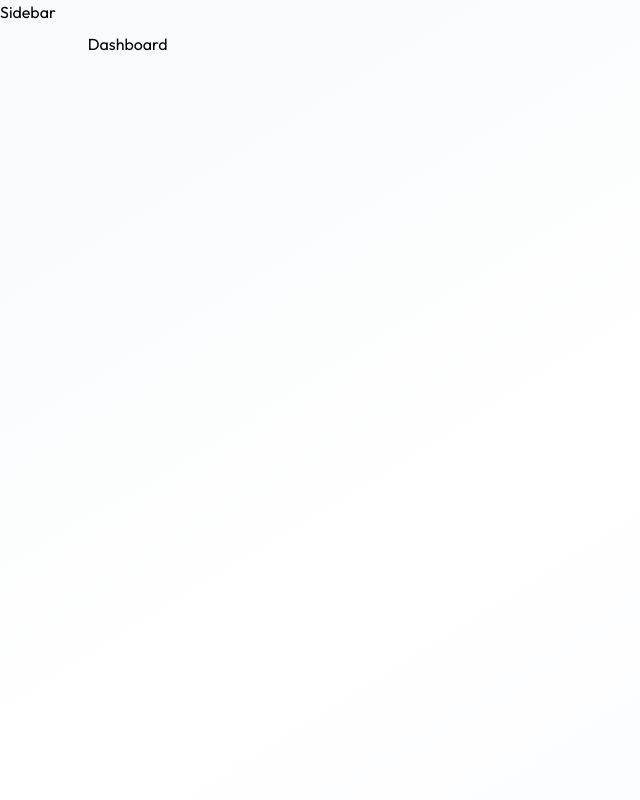
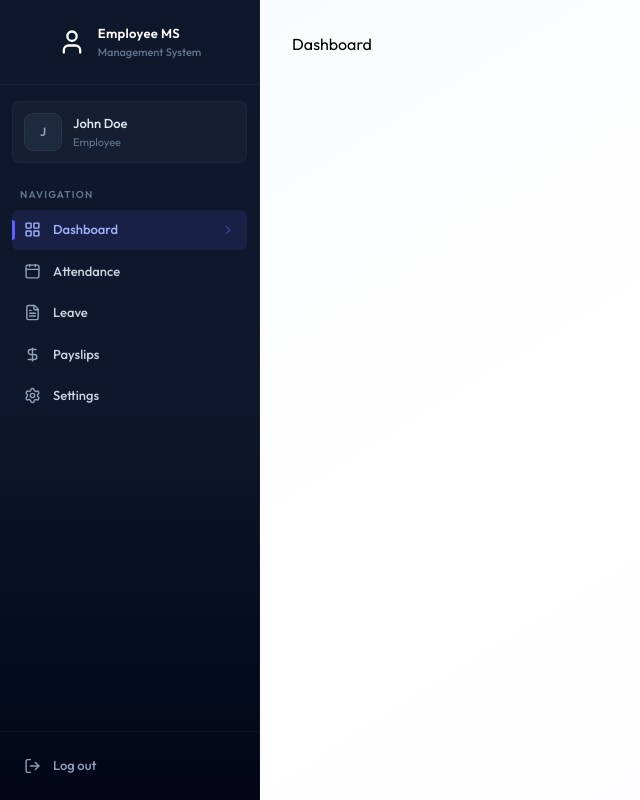
Before and after one commit to rinku-15/EMS, a React (Vite) app in the folder client/: page /dashboard in a window 1280 px wide. Shown: the whole page, without its empty margins (0-640 px from the left). Built offline with nearby package versions, Linux system fonts and the light colour scheme.

Commit message:
sidebar ui completed

```diff
--- /dev/null
+++ b/client/src/components/Sidebar.jsx
@@ -0,0 +1,135 @@
+import React, { useEffect, useState } from 'react'
+import { Link, useLocation } from 'react-router-dom'
+import { dummyProfileData } from '../assets/assets'
+import { CalendarIcon, ChevronRightIcon, DollarSignIcon, FileTextIcon, LayoutGridIcon, LogOutIcon, MenuIcon, SettingsIcon, UserIcon, XIcon } from 'lucide-react'
+
+export const Sidebar = () => {
+
+    const {pathname} = useLocation()
+    const [userName, setUserName] = useState('')
+    const [mobileOpen, setMobileOpen] = useState(false)
+
+    useEffect(() => {
+        setUserName(dummyProfileData.firstName + " " + dummyProfileData.lastName)
+    }, [])
+
+    // close mobile sidebar on route change
+
+    useEffect(() => {
+        setMobileOpen(false)
+    }, [pathname])
+
+    const role = "" || "EMPLOYEE";
+    const navItems = [
+        {name: "Dashboard", href: "/dashboard", icon: LayoutGridIcon},
+        role === "ADMIN" ?
+        {name: "Employees", href: "/employees", icon: UserIcon}:
+        {name: "Attendance", href: "/attendance", icon: CalendarIcon},
+        {name: "Leave", href: "/leave", icon: FileTextIcon},
+        {name: "Payslips", href: "/payslips", icon: DollarSignIcon},
+        {name: "Settings", href: "/settings", icon: SettingsIcon}
+    ]
+
+    const handleLogout = () => {
+        window.location.href = '/login'
+    }
+
+
+    const sidebarContent = (
+        <>
+        {/* Brand header */}
+        <div className='px-5 pt-6  pb-6 border-b border-white/6'>
+            <div className='flex items-center justify-center'>
+                <div className='flex items-center gap-3'>
+                    <UserIcon className='text-white size-7' />
+                    <div>
+                    <p className='font-semibold text-[13px] text-white tracking-wide'>Employee MS</p>
+                    <p className='text-[11px] text-slate-500 font-medium'>Management System</p>
+                    </div>
+
+                </div>
+                {/* close menu on mobile */}
+                <button onClick={() => setMobileOpen(false)} className='lg:hidden text-slate-400 hover:text-white p-1'>
+                    <XIcon size={20} />
+                </button>
+
+
+            </div>
+        </div>
+
+        {/* User profile card */}
+        {userName && (
+            <div className='mx-3 mt-4 mb-1 p-3 rounded-lg bg-white/3 border border-white/4'>
+                <div className='flex items-center gap-3'>
+                    <div className='w-9 h-9 rounded-lg bg-slate-800 flex items-center justify-center ring-1 ring-white/10 shrink-0'>
+                   <span className='text-slate-400 text-xs font-semibold'>
+                    {userName.charAt(0).toUpperCase()}
+                   </span>
+                </div>
+                <div className='min-w-0'>
+                    <p className='text-[13px] font-medium text-slate-200 truncate'>{userName}</p>
+                    <p className='text-[11px] text-slate-500 truncate'>{role ==="ADMIN" ? "Administrator" : "Employee"}</p>
+                </div>
+                </div>
+            </div>
+        )}
+
+        {/* Section label */}
+        <div className='px-5 pt-5 pb-2'>
+            <p className='text-[10px] font-semibold uppercase tracking-[0.12em] text-slate-500'>Navigation</p>
+        </div>
+
+        {/* Navigation list */}
+        <div className='flex-1 px-3 space-y-0.5 overflow-y-auto'>
+            {navItems.map((item) => {
+                const isActive = pathname.startsWith(item.href)
+                return(
+                    <Link key={item.name} to={item.href} className={`group flex items-center gap-3 px-3 py-2.5 rounded-md text-[13px] font-medium transition-all duration-150 relative ${isActive ? 'bg-indigo-500/12 text-indigo-300' : 'text-slate-300 hover:text-white hover:bg-white/4'}`}>
+
+                    {isActive && <div className='absolute left-0 top-1/2 -translate-y-1/2 w-[3px] h-5 rounded-r-full bg-indigo-500' />}
+                    <item.icon className={`w-[17px] h-[17px] shrink-0 ${isActive ? 'text-indigo-300' : 'text-slate-400 group-hover:text-slate-300'}`} />
+                    <span className='flex-1'>{item.name}</span>
+                    {isActive && <ChevronRightIcon className='w-3.5 h-3.5 text-indigo-500/50' />}
+                    </Link>
+
+                )
+            })}
+
+        </div>
+
+
+        {/* Logout */}
+        <div className='p-3 border-t border-white/6'>
+            <button onClick={handleLogout} className='flex items-center gap-3 w-full px-3 py-2.5 rounded-md text-[13px] font-medium text-slate-400 hover:text-rose-400 hover:bg-rose-500/8 transition-all duration-150'>
+                <LogOutIcon className='w-[17px] h-[17x]'/>
+                <span>Log out</span>
+            </button>
+
+        </div>
+        </>
+    )
+
+  return (
+    <>
+       {/* Mobile hamburger button */}
+       <button onClick={() => setMobileOpen(true)} className='lg:hidden fixed top-4 left-4 z-50 p-2 bg-slate-900 text-white rounded-lg shadow-lg border border-white/10'>
+        <MenuIcon size={20} />
+       </button>
+
+       {/* Mobile overlay */}
+       {mobileOpen && <div className='lg:hidden fixed inset-0 bg-black/60 backdrop-blur-sm z-40' onClick={() => setMobileOpen(false)}/>}
+
+       {/* Sidebar - desktop */}
+       <aside className='hidden lg:flex flex-col h-full w-[260px] bg-linear-to-b from-slate-900 via-slate-900 to-slate-950 text-white shrink-0 border-r border-white/4'>
+        {sidebarContent}
+       </aside>
+
+        {/* Sidebar - mobile */}
+        <aside className={`lg:hidden fixed inset-y-0 left-0 w-72 bg-linear-to-b from-slate-900 via-slate-900 to-slate-950 text-white z-50 flex flex-col transform transition-transform duration-300 ${mobileOpen ? 'translate-x-0' : '-translate-x-full'}`}>
+              {sidebarContent}
+        </aside>
+    </>
+  )
+}
+
+export default Sidebar
--- a/client/src/pages/Layout.jsx
+++ b/client/src/pages/Layout.jsx
@@ -1,9 +1,10 @@
 import { Outlet } from "react-router-dom";
+import Sidebar from "../components/Sidebar";
 
 export const Layout = () => {
   return (
     <div  className="flex h-screen bg-linear-to-br from-slate-50 via-white to-indigo-50/30">
-        <p>Sidebar</p>
+        <Sidebar />
         <main className="flex-1 overflow-y-auto">
             <div className="p-4 pt-16 sm:p-6 sm:pt-6 lg:p-8 max-w-400 mx-auto">
                 <Outlet />
```
